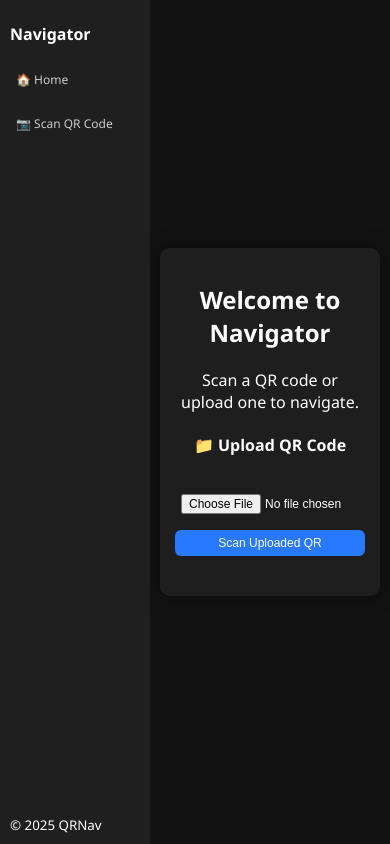
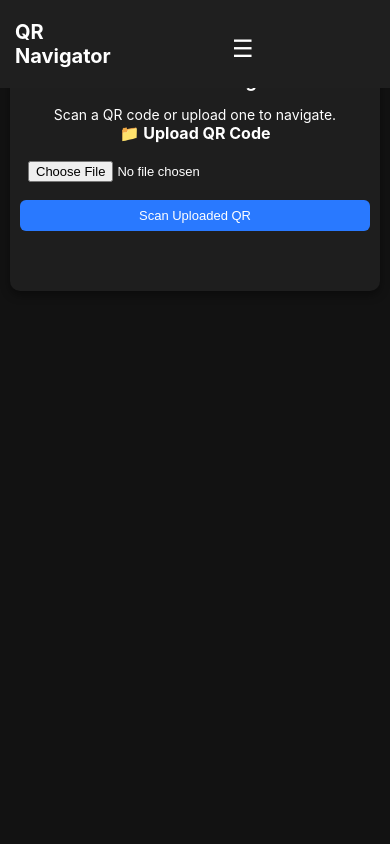
Before and after one commit to PreciousOwen/navy_backend, a Django app: page /navigation/ in a window 390 px wide. Run offline with Django 5.2, Linux system fonts and the light colour scheme; data comes from the database, SQL or seed files in the repository.

Commit message:
Enhance UI and functionality of index.html: improve layout, add responsive design, and implement sidebar toggle feature

```diff
--- a/navigator/navigation/templates/index.html
+++ b/navigator/navigation/templates/index.html
@@ -3,76 +3,112 @@
 <html lang="en">
 <head>
   <meta charset="UTF-8" />
-  <meta name="viewport" content="width=device-width, initial-scale=1.0" />
+  <meta name="viewport" content="width=device-width, initial-scale=1.0, maximum-scale=1.0, user-scalable=no" />
   <title>QR Navigator</title>
   <style>
     * {
       box-sizing: border-box;
+      margin: 0;
+      padding: 0;
     }
 
     body {
-      margin: 0;
-      font-family: 'Segoe UI', sans-serif;
+      font-family: -apple-system, BlinkMacSystemFont, 'Segoe UI', Roboto, sans-serif;
       background-color: #121212;
       color: #ffffff;
+      min-height: 100vh;
+      overflow-x: hidden;
       display: flex;
-      height: 100vh;
-      overflow: hidden;
+      flex-direction: column;
+    }
+
+    /* Header with Hamburger Menu */
+    header {
+      background-color: #1f1f1f;
+      padding: 15px;
+      display: flex;
+      justify-content: space-between;
+      align-items: center;
+      position: fixed;
+      width: 100%;
+      z-index: 1000;
+      top: 0;
+    }
+
+    .hamburger {
+      display: none;
+      font-size: 24px;
+      background: none;
+      border: none;
+      color: #fff;
+      cursor: pointer;
+      padding: 10px;
     }
 
     .sidebar {
-      width: 250px;
+      position: fixed;
+      top: 0;
+      left: -100%;
+      width: 80%;
+      max-width: 250px;
+      height: 100%;
       background-color: #1f1f1f;
-      padding: 20px;
-      display: flex;
-      flex-direction: column;
-      justify-content: space-between;
+      padding: 60px 15px 20px;
+      transition: left 0.3s ease;
+      z-index: 999;
+    }
+
+    .sidebar.open {
+      left: 0;
     }
 
     .sidebar h2 {
+      font-size: 20px;
       margin-bottom: 20px;
-      font-size: 22px;
     }
 
     .sidebar nav a {
       display: block;
       color: #ccc;
-      margin: 15px 0;
+      padding: 12px;
       text-decoration: none;
-      padding: 10px;
+      font-size: 16px;
       border-radius: 5px;
-      transition: background 0.3s;
+      margin: 10px 0;
+      transition: background 0.2s;
     }
 
-    .sidebar nav a:hover {
+    .sidebar nav a:hover,
+    .sidebar nav a:focus {
       background-color: #333;
     }
 
     .main-content {
       flex: 1;
+      padding: 70px 15px 20px;
       display: flex;
       justify-content: center;
-      align-items: center;
+      align-items: flex-start;
       overflow-y: auto;
-      padding: 40px;
     }
 
     .card {
       background-color: #1e1e1e;
       border-radius: 10px;
-      padding: 30px;
-      max-width: 500px;
+      padding: 20px;
       width: 100%;
-      box-shadow: 0 0 20px rgba(0, 0, 0, 0.4);
+      max-width: 400px;
+      box-shadow: 0 4px 10px rgba(0, 0, 0, 0.4);
     }
 
     .card h2 {
       text-align: center;
-      margin-bottom: 20px;
+      font-size: 24px;
+      margin-bottom: 15px;
     }
 
     .section {
-      margin-bottom: 25px;
+      margin-bottom: 20px;
       text-align: center;
     }
 
@@ -80,11 +116,12 @@
     select,
     button {
       width: 100%;
-      margin-top: 10px;
-      padding: 10px;
+      padding: 12px;
       border: none;
       border-radius: 6px;
       font-size: 16px;
+      margin-top: 10px;
+      touch-action: manipulation;
     }
 
     button {
@@ -92,49 +129,80 @@
       color: white;
       cursor: pointer;
       transition: background 0.2s;
+      font-weight: 500;
     }
 
-    button:hover {
+    button:hover,
+    button:focus {
       background-color: #1565c0;
     }
 
     #upload-result {
       margin-top: 10px;
-      color: lightgreen;
+      color: #76ff03;
       font-size: 14px;
+      min-height: 20px;
     }
 
     .modal {
       display: none;
       position: fixed;
+      top: 0;
+      left: 0;
+      width: 100%;
+      height: 100%;
+      background-color: rgba(0, 0, 0, 0.9);
       z-index: 1000;
-      left: 0; top: 0;
-      width: 100%; height: 100%;
-      background-color: rgba(0, 0, 0, 0.85);
       justify-content: center;
       align-items: center;
     }
 
     .modal-content {
       background-color: #1a1a1a;
-      padding: 20px;
+      padding: 15px;
       border-radius: 10px;
       width: 90%;
       max-width: 400px;
-      color: #fff;
-      text-align: center;
+      position: relative;
     }
 
     .close {
-      float: right;
+      position: absolute;
+      top: 10px;
+      right: 15px;
       font-size: 24px;
+      color: #fff;
       cursor: pointer;
     }
 
+    #qr-reader {
+      width: 100%;
+      max-height: 60vh;
+    }
+
+    /* Mobile Styles */
     @media (max-width: 768px) {
-      .sidebar {
-        width: 200px;
+      .hamburger {
+        display: block;
+      }
+
+      .main-content {
+        padding: 60px 10px 10px;
+      }
+
+      .card {
         padding: 15px;
+      }
+
+      .card h2 {
+        font-size: 20px;
+      }
+
+      input[type="file"],
+      select,
+      button {
+        font-size: 14px;
+        padding: 10px;
       }
 
       .sidebar h2 {
@@ -143,94 +211,73 @@
 
       .sidebar nav a {
         font-size: 14px;
-        padding: 8px;
+        padding: 10px;
+      }
+    }
+
+    @media (max-width: 480px) {
+      .card {
+        padding: 10px;
       }
 
-      .main-content {
-        padding: 20px;
-      }
-
-      .card {
-        padding: 20px;
+      .card h2 {
+        font-size: 18px;
       }
 
       input[type="file"],
       select,
       button {
-        font-size: 14px;
+        font-size: 13px;
         padding: 8px;
       }
-    }
 
-    @media (max-width: 480px) {
-      .sidebar {
-        width: 150px;
+      .modal-content {
+        width: 95%;
         padding: 10px;
       }
 
-      .sidebar h2 {
-        font-size: 16px;
-      }
-
-      .sidebar nav a {
-        font-size: 12px;
-        padding: 6px;
-      }
-
-      .main-content {
-        padding: 10px;
-      }
-
-      .card {
-        padding: 15px;
-      }
-
-      input[type="file"],
-      select,
-      button {
-        font-size: 12px;
-        padding: 6px;
-      }
-
-      .modal-content {
-        padding: 15px;
+      #qr-reader {
+        max-height: 50vh;
       }
     }
   </style>
-  <script src="{% static 'js/html5-qrcode.min.js' %}"></script>
+  <script src="{% static 'js/html5-qrcode.min.js' %}" defer></script>
 </head>
 <body>
+  <!-- Header -->
+  <header>
+    <h1 style="font-size: 20px;">QR Navigator</h1>
+    <button class="hamburger" aria-label="Toggle menu" onclick="toggleSidebar()">☰</button>
+  </header>
 
   <!-- Sidebar -->
-  <aside class="sidebar">
-    <div>
-      <h2>Navigator</h2>
-      <nav>
-        <a href="#" onclick="navClick('Home')">🏠 Home</a>
-        <a href="#" onclick="openQRScanner()">📷 Scan QR Code</a>
-      </nav>
-    </div>
-    <small>© 2025 QRNav</small>
+  <aside class="sidebar" id="sidebar">
+    <h2>Navigator</h2>
+    <nav>
+      <a href="#" onclick="navClick('Home'); toggleSidebar()">🏠 Home</a>
+      <a href="#" onclick="openQRScanner(); toggleSidebar()">📷 Scan QR Code</a>
+    </nav>
+    <small style="position: absolute; bottom: 20px;">© 2025 QRNav</small>
   </aside>
 
   <!-- Main Content -->
   <div class="main-content">
     <div class="card">
       <h2>Welcome to Navigator</h2>
-      <p style="text-align:center;">Scan a QR code or upload one to navigate.</p>
+      <p style="text-align: center; font-size: 14px;">Scan a QR code or upload one to navigate.</p>
 
       <!-- Upload QR Code -->
       <div class="section">
         <h4>📁 Upload QR Code</h4>
-        <input type="file" id="qr-upload" accept="image/*" />
+        <input type="file" id="qr-upload" accept="image/*" aria-label="Upload QR code image" />
         <button onclick="scanUploadedQRCode()">Scan Uploaded QR</button>
-        <p id="upload-result"></p>
+        <p id="upload-result" role="status"></p>
       </div>
 
       <!-- Destination Section -->
-      <div class="section" id="destination-section" style="display:none;">
+      <div class="section" id="destination-section" style="display: none;">
         <h4>🧭 Select Destination</h4>
-        <select id="destination-select">
+        <select id="destination-select" aria-label="Select destination">
           <option value="" disabled selected>Select a destination</option>
         </select>
         <button onclick="navigateToDestination()">Navigate</button>
@@ -241,18 +288,19 @@
   <!-- QR Scanner Modal -->
   <div id="qrModal" class="modal">
     <div class="modal-content">
-      <span class="close" onclick="closeQRScanner()">&times;</span>
+      <span class="close" onclick="closeQRScanner()" aria-label="Close QR scanner">×</span>
       <h3>Scan QR Code</h3>
-      <div id="qr-reader" style="width: 100%"></div>
+      <div id="qr-reader"></div>
     </div>
   </div>
 
-  <!-- JS Scripts -->
+  <!-- JavaScript -->
   <script>
     let qrScanner;
     let qrData = null;
     let destinations = [];
 
+    // Fetch destinations
     fetch("/navigation/fetch_destinations/")
       .then(res => res.json())
       .then(data => {
@@ -264,19 +312,26 @@
           option.textContent = dest.name;
           select.appendChild(option);
         });
-      });
+      })
+      .catch(err => console.error("Fetch error:", err));
+
+    function toggleSidebar() {
+      const sidebar = document.getElementById("sidebar");
+      sidebar.classList.toggle("open");
+    }
 
     function navClick(name) {
       alert(`Navigated to ${name}`);
     }
 
     function openQRScanner() {
-      document.getElementById("qrModal").style.display = "flex";
+      const modal = document.getElementById("qrModal");
+      modal.style.display = "flex";
       qrScanner = new Html5Qrcode("qr-reader");
 
       qrScanner.start(
         { facingMode: "environment" },
-        { fps: 10, qrbox: 250 },
+        { fps: 10, qrbox: { width: 250, height: 250 } },
         (decodedText) => {
           try {
             qrData = JSON.parse(decodedText);
@@ -287,12 +342,12 @@
           }
         },
         (err) => console.log("QR Error:", err)
-      );
+      ).catch(err => console.error("QR Scanner start error:", err));
     }
 
     function closeQRScanner() {
       if (qrScanner) {
-        qrScanner.stop().then(() => qrScanner.clear());
+        qrScanner.stop().then(() => qrScanner.clear()).catch(err => console.error("QR Scanner stop error:", err));
       }
       document.getElementById("qrModal").style.display = "none";
     }
@@ -321,6 +376,7 @@
         })
         .catch(err => {
           resultElement.textContent = "Failed to scan QR code.";
+          console.error("Scan error:", err);
         });
     }
 
@@ -335,7 +391,15 @@
       const url = `/navigation/university_blocks_roads/?start_lat=${qrData.lat}&start_lng=${qrData.lng}&end_lat=${destination.latitude}&end_lng=${destination.longitude}`;
       window.location.href = url;
     }
+
+    // Close sidebar when clicking outside on mobile
+    document.addEventListener("click", (e) => {
+      const sidebar = document.getElementById("sidebar");
+      const hamburger = document.querySelector(".hamburger");
+      if (sidebar.classList.contains("open") && !sidebar.contains(e.target) && !hamburger.contains(e.target)) {
+        sidebar.classList.remove("open");
+      }
+    });
   </script>
-
 </body>
 </html>
```
